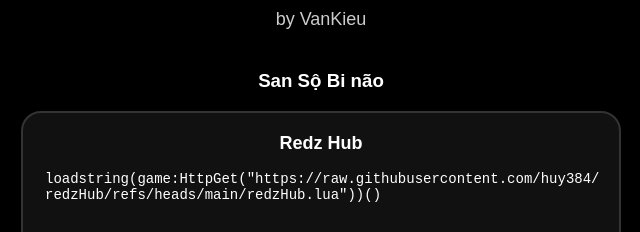
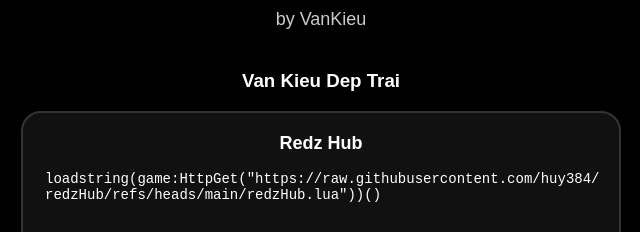
Before and after one commit to vankieu2505-png/Vankieu5329.github.io, a plain HTML site: page index.html in a window 1280 px wide. Shown: the part 151-383 px from the top of the page, 319-959 px from the left. Drawn offline with Linux system fonts and the light colour scheme.

Commit message:
Update index.html

```diff
--- a/index.html
+++ b/index.html
@@ -89,7 +89,7 @@
 
     <h1>Script tổng hợp</h1>
     <h2>by VanKieu</h2>
-    <h3>San Sộ Bi não</h3>
+    <h3>Van Kieu Dep Trai</h3>
 
     <div class="container">
 
```
